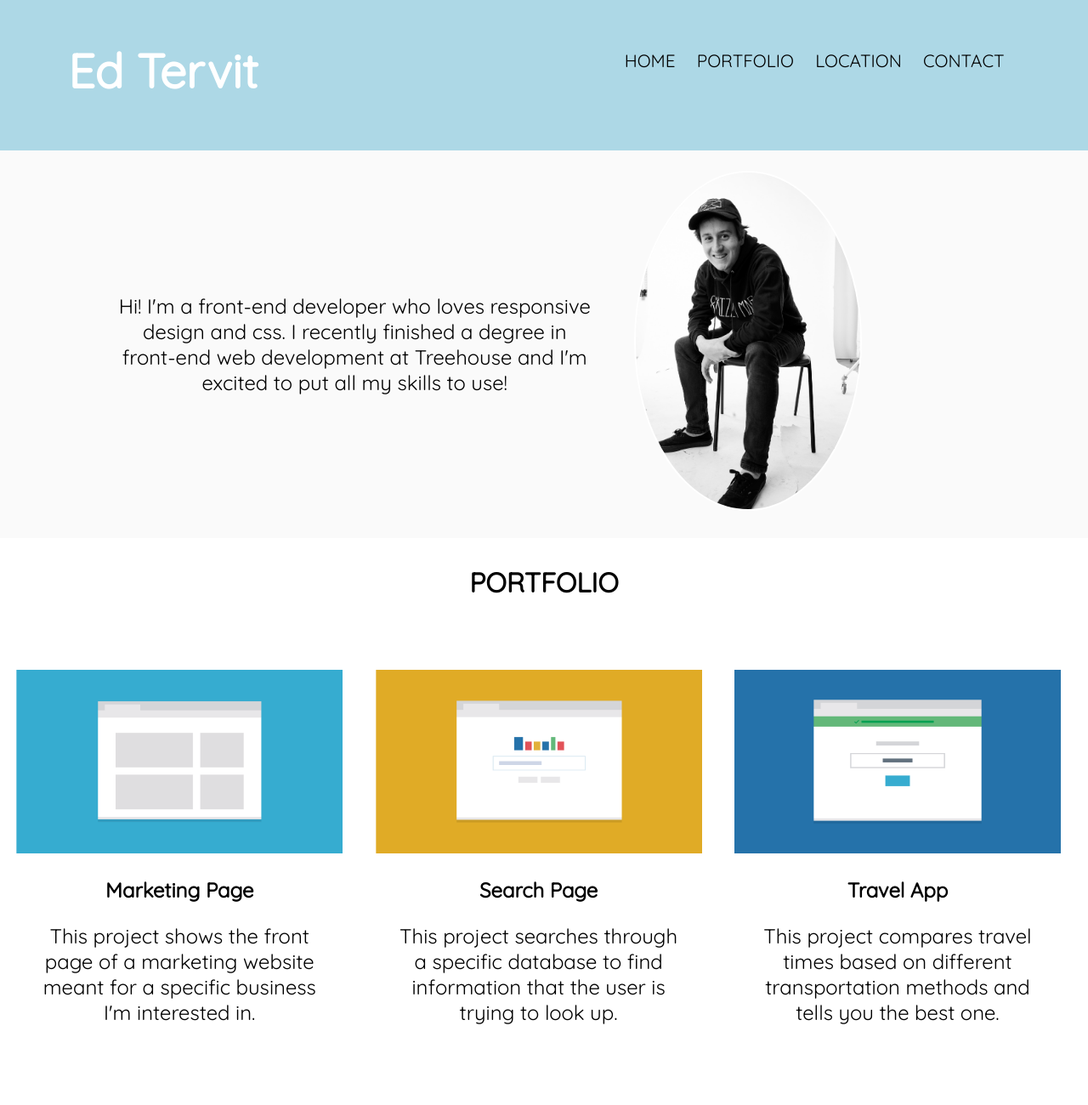
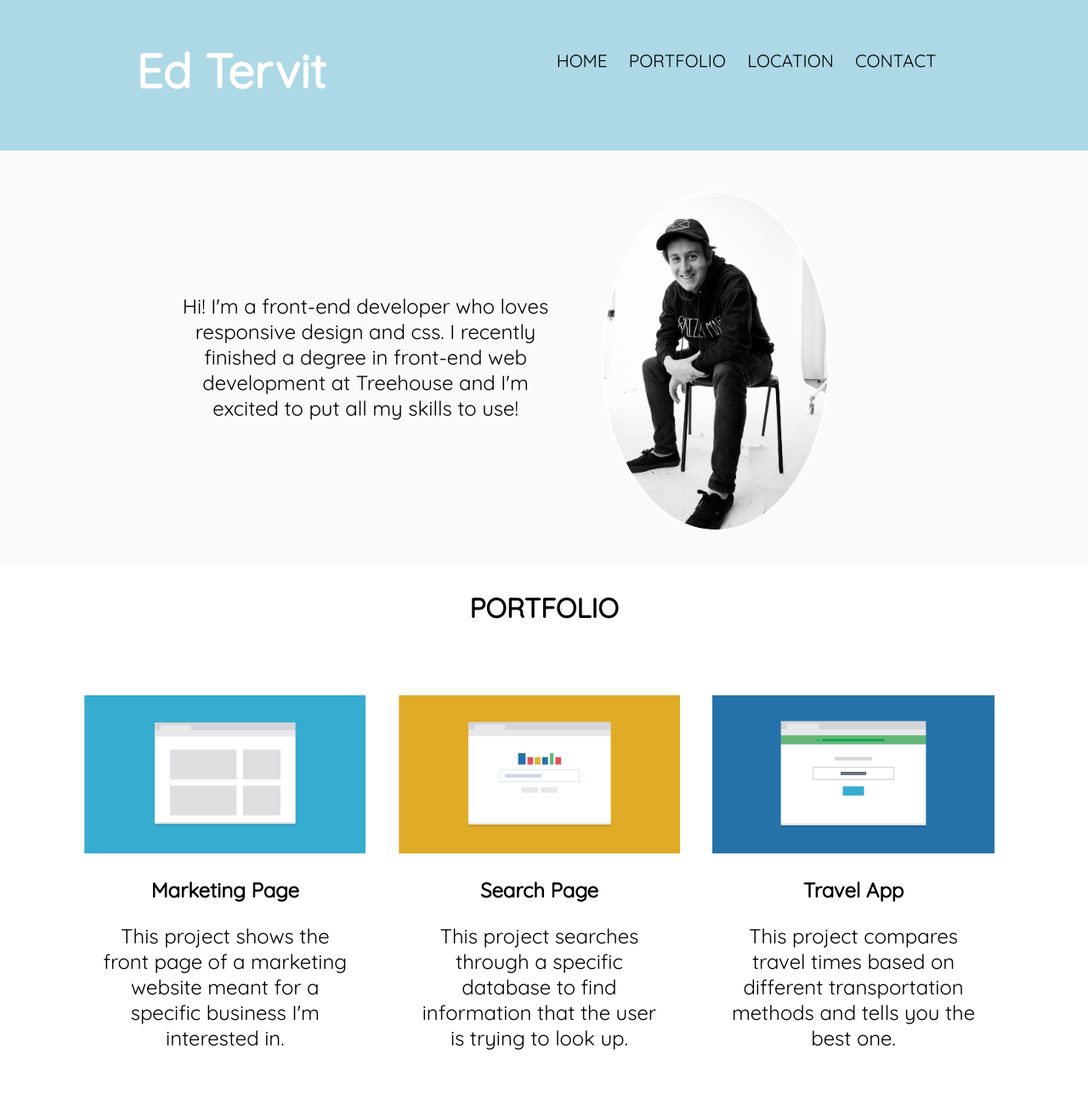
Before and after one commit to edtervit/techdegree-project-2, a plain HTML site: page index.html in a window 1280 px wide. Shown: the top 1300 px of the page at 85% size. Drawn offline with Linux system fonts and the light colour scheme.

Commit message:
Added max width for easier readability

```diff
--- a/CSS/style.css
+++ b/CSS/style.css
@@ -106,7 +106,7 @@ img{
 }
 
 .about{
-    background-color: lightblue
+    background-color: #fafafa
 }
 
 .bold{
@@ -163,6 +163,7 @@ img{
 
 .map{
     padding: 1em;
+    max-height: 600px;
 }
 
 .bottom_nav{
@@ -205,7 +206,7 @@ img{
 
     }
     .about{
-        background-color: #fafafa;
+
         padding: 1.5em 1em;
 
     }
@@ -282,7 +283,6 @@ img{
     .intro{
         padding: 5em;
 
-
     }
     .bug{
         border: red 1px solid;
@@ -298,7 +298,10 @@ img{
 }
 
 @media (min-width: 1024px){
-
+    .container{
+        margin: 0 auto;
+        max-width: 1120px;
+    }
     .item{
 
         float: left;
--- a/index.html
+++ b/index.html
@@ -8,7 +8,7 @@
 
 </head>
 <body>
-    <header class="home clearfix" id="home">
+    <header class="home clearfix container" id="home">
         <div class="top">
             <h1 class="name">Ed Tervit</h1>
             <nav class="clearfix">
@@ -23,15 +23,16 @@
             </nav>
         </div>
     </header>
+
     <main>
-        <div class="clearfix">
-            <div class="about section clearfix">
+        <div class="clearfix about">
+            <div class="container section clearfix">
                 <img class="me" src="images/bw-me.jpg" alt="portrait of me">
                 <p class="intro ">Hi! I'm a front-end developer who loves responsive design and css. I recently finished a degree in front-end web development at Treehouse and I'm excited to put all my skills to use!</p>
             </div>
         </div>
-        <div class="clearfix">
-            <div class="portfolio section clearfix" id="portfolio">
+        <div class="clearfix portfolio">
+            <div class="section clearfix container" id="portfolio">
                 <h2 class="porty">Portfolio</h2>
 
                     <div class="item i1"><img src="images/portfolio-1.png" alt="portfolio image 1"><h3>Marketing Page</h3><p>This project shows the front page of a marketing website meant for a specific business I'm interested in.</p></div>
@@ -60,7 +61,7 @@
 
     </main>
     <div class="breaker"></div>
-    <footer>
+    <footer class="container">
         <div class="section mobile_nav clearfix">
             <UL>
                 <LI><strong>Ed Tervit</strong></LI>
```
